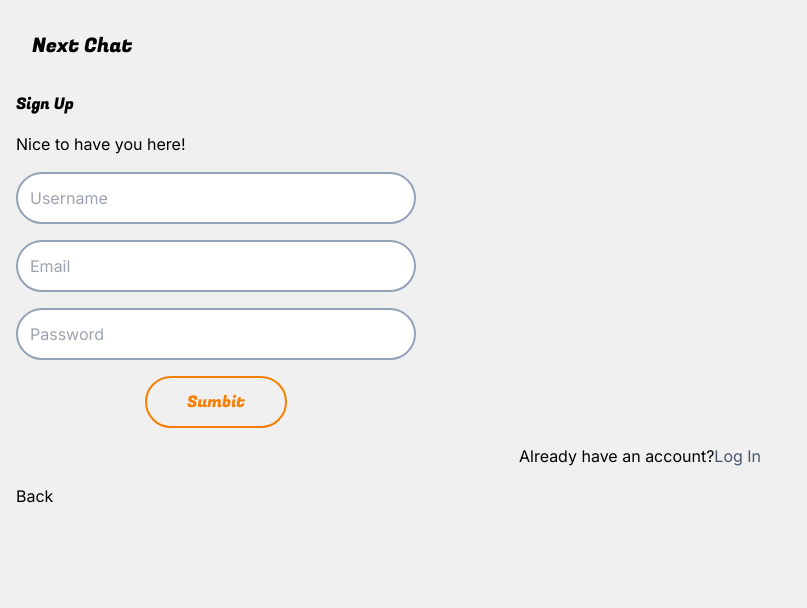
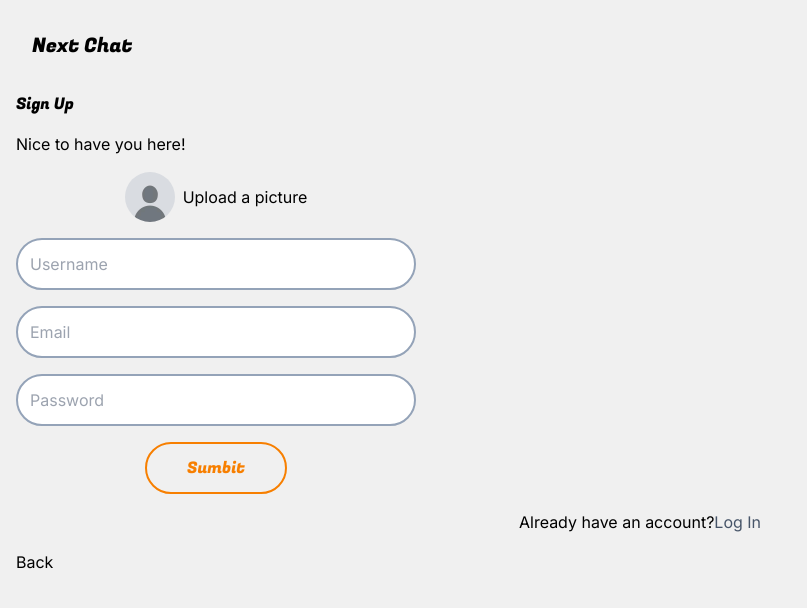
Before and after one commit to eszti9902/chat-app, a Next.js app: page /signup in a window 1280 px wide. Shown: the top 608 px of the page, without its empty margins (0-807 px from the left). Built offline with nearby package versions, Linux system fonts and the light colour scheme; no server answers.

Commit message:
upload user photo when registration

```diff
--- /dev/null
+++ b/app/upload.js
@@ -0,0 +1,29 @@
+import React from 'react'
+import { getStorage, ref, uploadBytesResumable, getDownloadURL } from "firebase/storage";
+
+export default async function upload(file) {
+
+    const storage = getStorage();
+    const date = new Date()
+    const storageRef = ref(storage, `images/${date + file.name}`);
+
+    const uploadTask = uploadBytesResumable(storageRef, file);
+    return new Promise((resolve, reject) => {
+
+        uploadTask.on('state_changed',
+            (snapshot) => {
+                const progress = (snapshot.bytesTransferred / snapshot.totalBytes) * 100;
+                console.log('Upload is ' + progress + '% done');
+
+            },
+            (error) => {
+                reject('Something went wrong ' + error.message)
+            },
+            () => {
+                getDownloadURL(uploadTask.snapshot.ref).then((downloadURL) => {
+                    resolve(downloadURL)
+                });
+            }
+        );
+    })
+}
--- a/components/AddUser.jsx
+++ b/components/AddUser.jsx
@@ -83,8 +83,8 @@ export default function AddUser() {
                 <div className='mt-2 flex items-center justify-between'>
                     <div className='flex items-center justify-between gap-5'>
                         <Image
-                            src="/e.jpg"
-                            alt="e"
+                            src="/default.jpg"
+                            alt="picture"
                             width={50}
                             height={50}
                             style={{ borderRadius: '50%', objectFit: 'cover' }}
--- a/components/Signup.jsx
+++ b/components/Signup.jsx
@@ -5,6 +5,7 @@ import React, { useState } from 'react'
 import Button from './Button';
 import Link from 'next/link';
 import { useAuth } from '@/context/AuthContext';
+import Image from 'next/image';
 const fugazOne = Fugaz_One({ subsets: ["latin"], weight: ['400'] });
 
 export default function Signup() {
@@ -12,6 +13,8 @@ export default function Signup() {
     const [email, setEmail] = useState("")
     const [password, setPassword] = useState("")
     const [authenticating, setAuthenticating] = useState(false)
+    const [picture, setPicture] = useState({ file: null, url: "" })
+
     const router = useRouter()
 
     const { signup } = useAuth()
@@ -20,7 +23,8 @@ export default function Signup() {
         e.preventDefault()
         setAuthenticating(true)
         try {
-            const registrationResult = await signup(username, email, password)
+            const registrationResult = await signup(username, email, password, picture)
+
             if (registrationResult.success) {
                 router.push("/login")
             } else {
@@ -33,11 +37,30 @@ export default function Signup() {
         }
     }
 
+    const handlePicture = (e) => {
+        if (e.target.files[0]) {
+            setPicture({
+                file: e.target.files[0],
+                url: URL.createObjectURL(e.target.files[0])
+            })
+        }
+    }
+
     return (
         <div className='flex flex-col flex-1 justify-center item-center gap-4 px-4'>
             <h3 className={' ' + fugazOne.className}>Sign Up</h3>
             <p>Nice to have you here!</p>
             <form onSubmit={handleSignUp} className='flex flex-col items-center gap-4 w-full max-w-[400px]'>
+                <label htmlFor='file' className='cursor-pointer flex items-center gap-2'>
+                    <Image
+                        src={picture.url || `/default.jpg`}
+                        alt='picture'
+                        width={50}
+                        height={50}
+                        style={{ borderRadius: '50%', objectFit: 'cover' }}
+                    />
+                    Upload a picture</label>
+                <input id='file' type='file' className='hidden' onChange={handlePicture} />
                 <input
                     value={username}
                     onChange={(e) => setUsername(e.target.value)}
--- a/components/UserInfo.jsx
+++ b/components/UserInfo.jsx
@@ -1,19 +1,34 @@
+'use client'
+import { useAuth } from '@/context/AuthContext'
 import Image from 'next/image'
-import React from 'react'
+import React, { useEffect, useState } from 'react'
+import Loading from './Loading'
 
 export default function UserInfo() {
+    const { userDataObj, loading } = useAuth()
+    console.log(userDataObj.picture)
+
+    useEffect(() => {
+        if (userDataObj) {
+            console.log(userDataObj.username)
+        }
+    }, [userDataObj])
+
+    if (loading) {
+        return <Loading />
+    }
 
     return (
         <div>
             <div className='flex items-center gap-5 pr-10'>
                 <Image
-                    src="/e.jpg"
-                    alt="e"
+                    src={userDataObj.picture || "/default.jpg"}
+                    alt="picture"
                     width={50}
                     height={50}
                     style={{ borderRadius: '50%', objectFit: 'cover' }}
                 />
-                <h2>Nagy Pista</h2>
+                <h2>{userDataObj.username}</h2>
             </div>
         </div>
     )
--- a/context/AuthContext.jsx
+++ b/context/AuthContext.jsx
@@ -1,4 +1,5 @@
 'use client'
+import upload from '@/app/upload'
 import { auth, db } from '@/firebase'
 import { createUserWithEmailAndPassword, onAuthStateChanged, signInWithEmailAndPassword, signOut } from 'firebase/auth'
 import { doc, getDoc, setDoc } from 'firebase/firestore'
@@ -16,15 +17,16 @@ export function AuthProvider({ children }) {
     const [loading, setLoading] = useState(true)
 
 
-    const signup = async (username, email, password) => {
+    const signup = async (username, email, password, picture) => {
         try {
             // create the user
             const userCredential = await createUserWithEmailAndPassword(auth, email, password);
-
+            const imgUrl = await upload(picture.file)
             // add data to the object
             await setDoc(doc(db, 'users', userCredential.user.uid), {
                 username,
                 email: userCredential.user.email,
+                picture: imgUrl,
                 createdAt: new Date(),
                 id: userCredential.user.uid,
             });
--- a/firebase.js
+++ b/firebase.js
@@ -2,6 +2,7 @@
 import { initializeApp } from "firebase/app";
 import { getAuth } from "firebase/auth"
 import { getFirestore } from "firebase/firestore"
+import { getStorage } from "firebase/storage"
 // TODO: Add SDKs for Firebase products that you want to use
 // https://firebase.google.com/docs/web/setup#available-libraries
 
@@ -20,3 +21,4 @@ const app = initializeApp(firebaseConfig);
 
 export const auth = getAuth(app)
 export const db = getFirestore(app)
+export const storage = getStorage()
--- a/next.config.mjs
+++ b/next.config.mjs
@@ -1,4 +1,8 @@
 /** @type {import('next').NextConfig} */
-const nextConfig = {};
+const nextConfig = {
+    images: {
+        domains: ['firebasestorage.googleapis.com'],
+    },
+};
 
 export default nextConfig;
```
Also changed, not shown: public/default.jpg (added).
